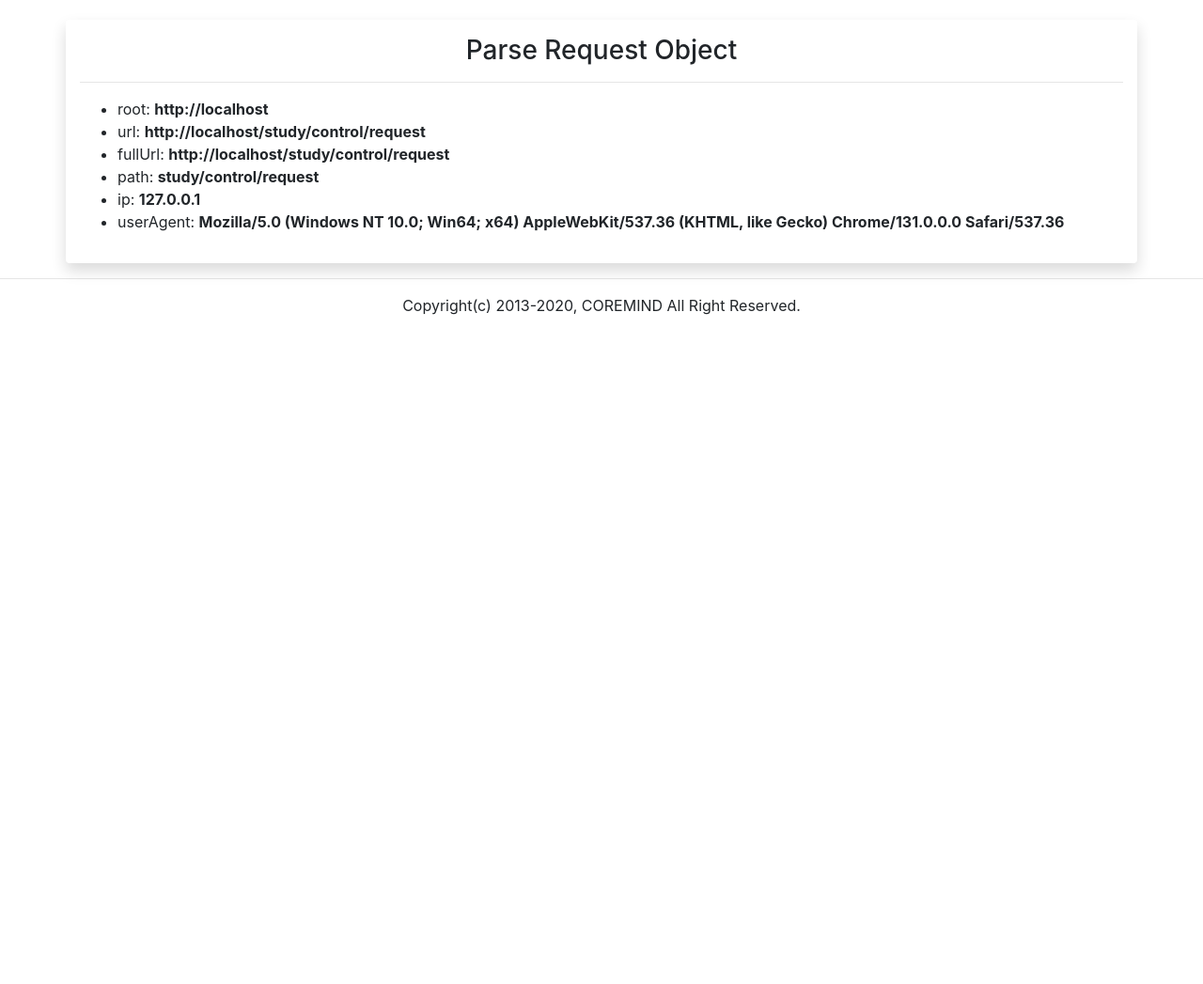
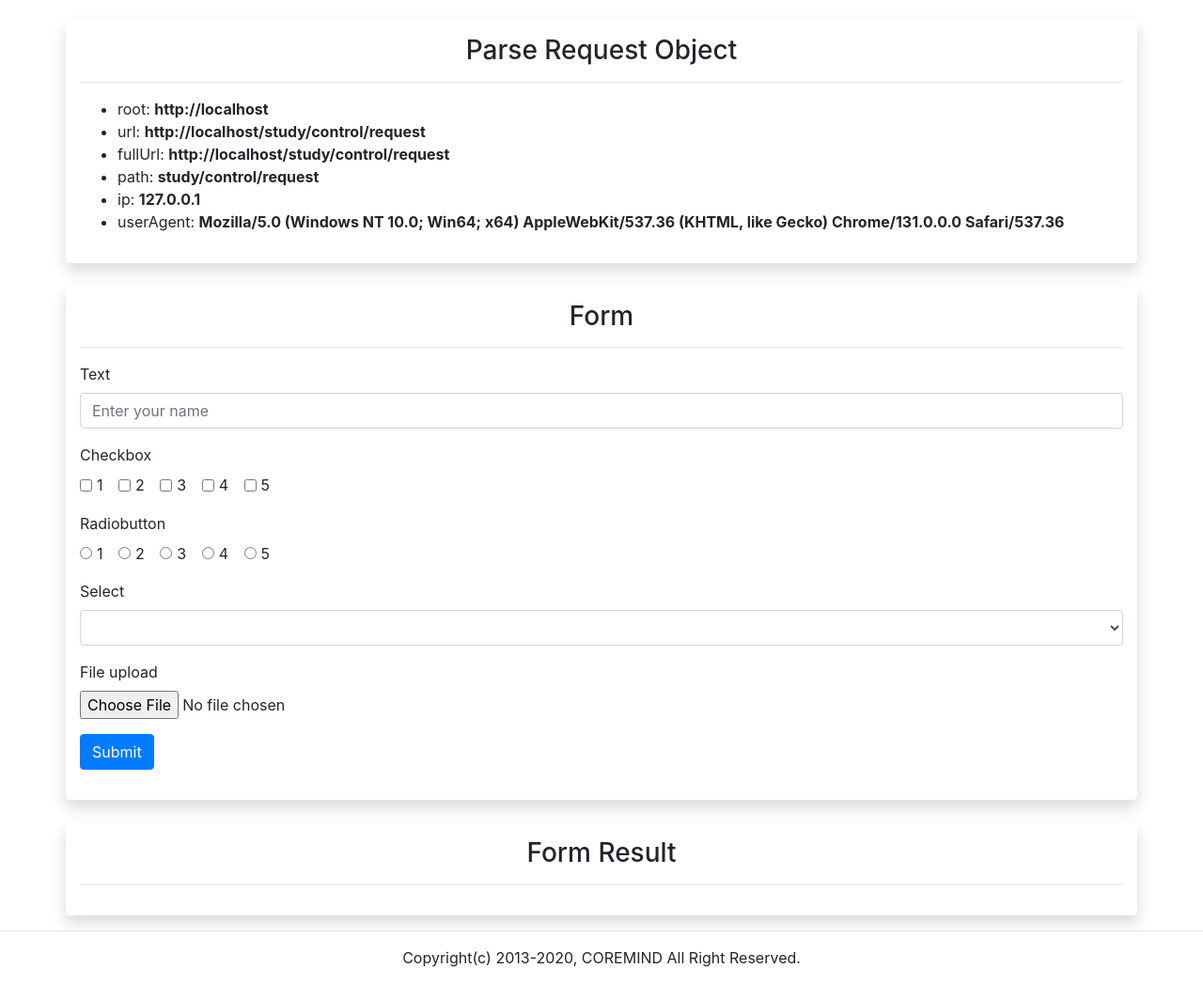
Before and after one commit to coremind-jp/study-laravel, a Laravel app: page /study/control/request in a window 1280 px wide. Shown: the part 170-1217 px from the top of the page at 94% size. Before the commit the page ends 505 px from the top, so only its background shows below. Run offline with Laravel 8, Linux system fonts and the light colour scheme.

Commit message:
add: form example

```diff
--- a/app/Http/Controllers/Control/RequestController.php
+++ b/app/Http/Controllers/Control/RequestController.php
@@ -8,8 +8,22 @@ use Illuminate\Http\Request;
 class RequestController extends Controller
 {
     //
-    public function index(Request $req, $with_param = 'empty')
+    public function index(Request $req)
     {
+        if (!$req->hasFile('upload') || !$req->file('upload')->isValid())
+            $file = null;
+        else
+            $file = [
+                'getClientOriginalName' => $req->file('upload')->getClientOriginalName(),
+                'getClientOriginalExtension' => $req->file('upload')->getClientOriginalExtension(),
+                'getClientMimeType' => $req->file('upload')->getClientMimeType(),
+                'getSize' => $req->file('upload')->getSize(),
+            ];
+
+        $checkbox = $req->has('checkbox')
+            ? implode(',', $req->checkbox):
+            null;
+
         return view('control.request.index', [
             'dump' => [
                 'root' => $req->root(),
@@ -19,7 +33,11 @@ class RequestController extends Controller
                 'ip' => $req->ip(),
                 'userAgent' => $req->userAgent(),
             ],
-            'with_param' => $with_param,
+            'name' => $req->input('name', null),
+            'checkbox' => $checkbox,
+            'select' => $req->input('select', 0),
+            'radio' => $req->input('radio', 0),
+            'file' => $file,
         ]);
     }
 }
--- a/resources/views/control/request/index.blade.php
+++ b/resources/views/control/request/index.blade.php
@@ -11,4 +11,83 @@
 
   @endcomponent
 
+
+  @component('components.block', ['about' => 'Form'])
+    <form method="POST" enctype="multipart/form-data">
+      <div class="form-group">
+        <label>Text</label>
+        <input class="form-control" name="name" placeholder="Enter your name">
+      </div>
+
+      <div class="form-group">
+        <label>Checkbox</label>
+        <br>
+        @for($i = 1; $i <= 5; $i++)
+          <div class="form-check form-check-inline">
+            <input class="form-check-input" type="checkbox" name="checkbox[]" value="{{ $i }}">
+            <label class="form-check-label">{{ $i }}</label>
+          </div>
+        @endfor
+      </div>
+
+      <div class="form-group">
+        <label>Radiobutton</label>
+        <br>
+        @for($i = 1; $i <= 5; $i++)
+          <div class="form-check form-check-inline">
+            <input class="form-check-input" type="radio" name="radio" value="{{ $i }}">
+            <label class="form-check-label">{{ $i }}</label>
+          </div>
+        @endfor
+      </div>
+
+      <div class="form-group">
+        <label>Select</label>
+        <select class="form-control" name="select">
+          <option value="0"></option>
+          <option>1</option>
+          <option>2</option>
+          <option>3</option>
+          <option>4</option>
+          <option>5</option>
+        </select>
+      </div>
+
+      <div class="form-group">
+        <label>File upload</label>
+        <input type="file" class="form-control-file" name="upload">
+      </div>
+
+      @csrf
+      <button type="submit" class="btn btn-primary">Submit</button>
+    </form>
+  @endcomponent
+
+
+  @component('components.block', ['about' => 'Form Result'])
+    @isset($name)
+      <p>Hi, {{ $name }}.</p>
+    @endisset
+
+    @if($checkbox)
+      <p>Checkbox's value ({{ $checkbox }}) was checked.</p>
+    @endif
+
+    @if($radio)
+      <p>Radiobutton's value was {{ $radio }}.</p>
+    @endif
+
+    @if($select)
+      <p>Select's value was {{ $select }}.</p>
+    @endif
+
+    @if($file)
+      <label>Upload file infomation.</label>
+      <ul>
+        @foreach($file as $key => $value)
+          <li>{{ $key }}: <b>{{ $value }}</b></li>
+        @endforeach
+      </ul>
+    @endif
+  @endcomponent
 @endsection
--- a/routes/web.php
+++ b/routes/web.php
@@ -69,7 +69,7 @@ Route::prefix('study')->group(function() {
 
         Route::prefix('request')->group(function() {
 
-            Route::get('/', 'RequestController@index');
+            Route::match(['get', 'post'], '/', 'RequestController@index');
         });
     });
     });
```
